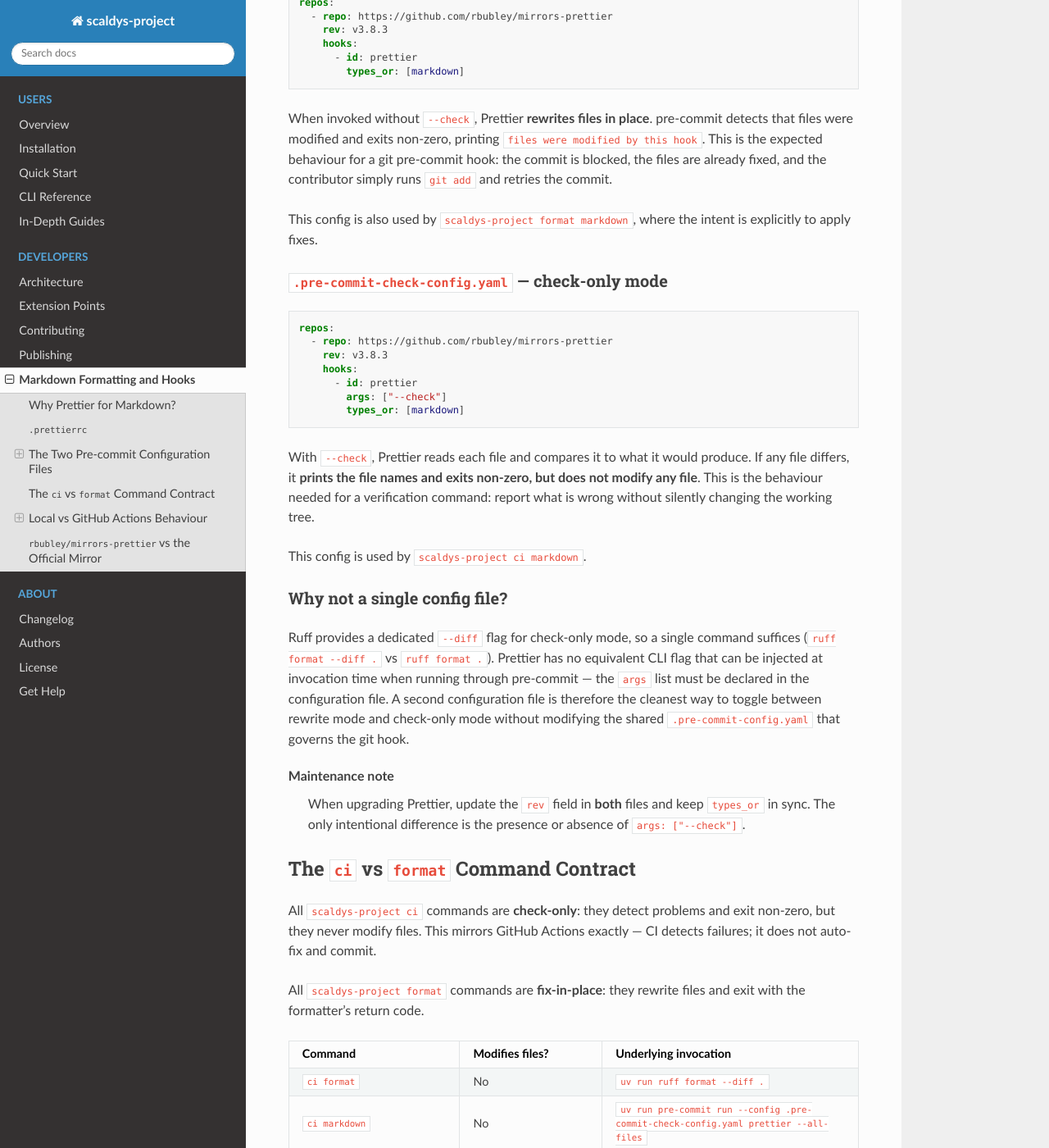
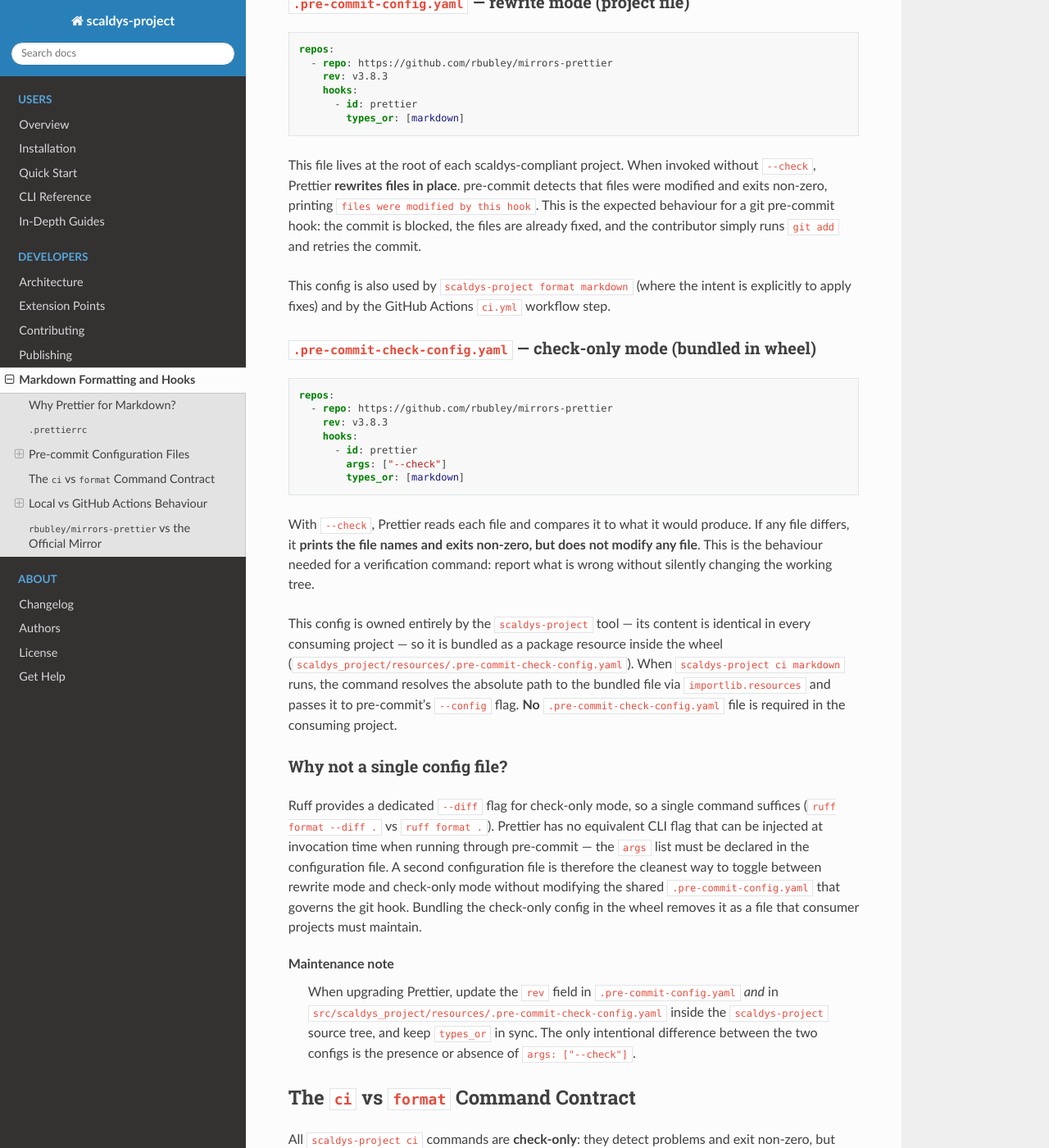
Before and after one commit to scaldys/scaldys-project, a Sphinx documentation site: the page built from docs/manual/source/developers/markdown_formatting.rst, in a window 1280 px wide and 1400 px high, scrolled down 1872 px. Shown: the whole window at 82% size. Built offline with Sphinx 7.4.7 and the Read the Docs theme 3.1.0, drawn with Linux system fonts in a browser that asks for light colours; some of the changed text lies outside the part shown.

Commit message:
Bundle check-only Prettier config into wheel and refactor `ci markdown` to use it. Update docs to reflect project-file/bundled-resource split.

```diff
--- a/docs/manual/source/developers/contributing.rst
+++ b/docs/manual/source/developers/contributing.rst
@@ -74,9 +74,9 @@
 confirm everything is clean.
 
 See :ref:`markdown_formatting_guide` for the full technical explanation of
-how ``ci markdown`` and ``format markdown`` differ, why two pre-commit
-configuration files exist, and how local behaviour compares to GitHub
-Actions.
+how ``ci markdown`` and ``format markdown`` differ, how the pre-commit config
+is split between a project-level file and the bundled wheel resource, and how
+local behaviour compares to GitHub Actions.
 
 Building the Documentation Locally
 ------------------------------------
--- a/docs/manual/source/developers/markdown_formatting.rst
+++ b/docs/manual/source/developers/markdown_formatting.rst
@@ -5,9 +5,10 @@
 *****************************
 
 This page explains the full picture of Markdown formatting in this project:
-why Prettier is used, how the two ``pre-commit`` configuration files differ,
-why they are both needed, and what happens at each stage — git commit, local
-CLI command, and GitHub Actions CI.
+why Prettier is used, how the pre-commit configuration is split between a
+project-level file and a config bundled in the ``scaldys-project`` wheel,
+and what happens at each stage — git commit, local CLI command, and GitHub
+Actions CI.
 
 .. contents:: On this page
    :local:
@@ -60,29 +61,29 @@
     trigger a spurious "files were modified by this hook" failure.
 
 
-The Two Pre-commit Configuration Files
-=======================================
+Pre-commit Configuration Files
+================================
 
-The project ships two pre-commit configuration files.  They are almost
-identical — same repository mirror, same pinned version, same file-type
-filter — but differ in one critical flag:
+Two pre-commit configurations are involved in Markdown formatting.  They are
+almost identical — same repository mirror, same pinned version, same
+file-type filter — but differ in one critical flag:
 
 .. list-table::
    :header-rows: 1
-   :widths: 35 30 35
+   :widths: 40 25 35
 
-   * - File
+   * - Config
      - Prettier flag
      - Used by
-   * - ``.pre-commit-config.yaml``
+   * - ``.pre-commit-config.yaml`` *(project file)*
      - *(none — rewrite mode)*
-     - git pre-commit hook, ``format markdown``
-   * - ``.pre-commit-check-config.yaml``
+     - git pre-commit hook, ``format markdown``, GitHub Actions
+   * - ``scaldys_project/resources/.pre-commit-check-config.yaml`` *(bundled in wheel)*
      - ``--check``
      - ``ci markdown``
 
-``.pre-commit-config.yaml`` — rewrite mode
-------------------------------------------
+``.pre-commit-config.yaml`` — rewrite mode (project file)
+----------------------------------------------------------
 
 .. code-block:: yaml
 
@@ -93,17 +94,19 @@
           - id: prettier
             types_or: [markdown]
 
-When invoked without ``--check``, Prettier **rewrites files in place**.
-pre-commit detects that files were modified and exits non-zero, printing
+This file lives at the root of each scaldys-compliant project.  When invoked
+without ``--check``, Prettier **rewrites files in place**.  pre-commit detects
+that files were modified and exits non-zero, printing
 ``files were modified by this hook``.  This is the expected behaviour for a
 git pre-commit hook: the commit is blocked, the files are already fixed, and
 the contributor simply runs ``git add`` and retries the commit.
 
-This config is also used by ``scaldys-project format markdown``, where the
-intent is explicitly to apply fixes.
+This config is also used by ``scaldys-project format markdown`` (where the
+intent is explicitly to apply fixes) and by the GitHub Actions ``ci.yml``
+workflow step.
 
-``.pre-commit-check-config.yaml`` — check-only mode
------------------------------------------------------
+``.pre-commit-check-config.yaml`` — check-only mode (bundled in wheel)
+------------------------------------------------------------------------
 
 .. code-block:: yaml
 
@@ -121,7 +124,14 @@
 verification command: report what is wrong without silently changing the
 working tree.
 
-This config is used by ``scaldys-project ci markdown``.
+This config is owned entirely by the ``scaldys-project`` tool — its content
+is identical in every consuming project — so it is bundled as a package
+resource inside the wheel
+(``scaldys_project/resources/.pre-commit-check-config.yaml``).  When
+``scaldys-project ci markdown`` runs, the command resolves the absolute path
+to the bundled file via ``importlib.resources`` and passes it to pre-commit's
+``--config`` flag.  **No** ``.pre-commit-check-config.yaml`` file is required
+in the consuming project.
 
 Why not a single config file?
 ------------------------------
@@ -132,12 +142,16 @@
 running through pre-commit — the ``args`` list must be declared in the
 configuration file.  A second configuration file is therefore the cleanest
 way to toggle between rewrite mode and check-only mode without modifying the
-shared ``.pre-commit-config.yaml`` that governs the git hook.
+shared ``.pre-commit-config.yaml`` that governs the git hook.  Bundling the
+check-only config in the wheel removes it as a file that consumer projects
+must maintain.
 
 Maintenance note
-    When upgrading Prettier, update the ``rev`` field in **both** files and
-    keep ``types_or`` in sync.  The only intentional difference is the
-    presence or absence of ``args: ["--check"]``.
+    When upgrading Prettier, update the ``rev`` field in ``.pre-commit-config.yaml``
+    *and* in ``src/scaldys_project/resources/.pre-commit-check-config.yaml``
+    inside the ``scaldys-project`` source tree, and keep ``types_or`` in sync.
+    The only intentional difference between the two configs is the presence or
+    absence of ``args: ["--check"]``.
 
 
 The ``ci`` vs ``format`` Command Contract
@@ -201,7 +215,9 @@
 ``scaldys-project ci markdown`` (local)
 -----------------------------------------
 
-Uses ``.pre-commit-check-config.yaml`` (``--check`` mode).
+Uses the check-only config bundled in the ``scaldys-project`` wheel
+(``--check`` mode).  No ``.pre-commit-check-config.yaml`` file is needed in
+the project.
 
 * All files correctly formatted: exits ``0``.
 * Any file needs formatting: prints the offending file names, exits non-zero.
@@ -237,13 +253,14 @@
 
 Why the GitHub Actions step uses rewrite mode
    Prettier does not expose a ``--check``-only mode through the pre-commit
-   hook interface without an ``args`` override.  The CI step predates the
-   introduction of ``.pre-commit-check-config.yaml`` and continues to work
-   correctly because a non-zero exit is all that is needed to fail the
-   pipeline.  Changing it would require either passing ``args`` in the
-   workflow YAML (coupling CI to the hook internals) or switching to a
-   different invocation strategy.  The current approach is simpler and the
-   outcome is identical.
+   hook interface without an ``args`` override in a config file.  The CI step
+   uses the project's ``.pre-commit-config.yaml`` (rewrite mode) and relies
+   on pre-commit's non-zero exit to fail the pipeline — the runner is
+   ephemeral and never commits rewrites back, so the net effect is identical
+   to a check.  Switching to the bundled check-only config would require the
+   workflow to invoke ``scaldys-project ci markdown`` instead of calling
+   pre-commit directly; the current approach is simpler and the outcome is
+   identical.
 
 
 ``rbubley/mirrors-prettier`` vs the Official Mirror
--- a/pyproject.toml
+++ b/pyproject.toml
@@ -1,6 +1,6 @@
 [project]
 name = "scaldys-project"
-version = "0.12.0"
+version = "0.13.0"
 authors = [
   { name="Scaldys", email="scaldys@scaldys.net" },
 ]
@@ -43,6 +43,9 @@
 [tool.setuptools.packages.find]
 where = ["src"]
 
+[tool.setuptools.package-data]
+"scaldys_project.resources" = [".pre-commit-check-config.yaml"]
+
 [dependency-groups]
 dev = [
     "cython>=3.2.4",
```
Also changed, not shown: other parts of docs/manual/source/developers/markdown_formatting.rst (+1 -1 lines), docs/manual/source/users/cli_usage.rst (+6 -5 lines), src/scaldys_project/resources/.pre-commit-check-config.yaml (renamed from .pre-commit-check-config.yaml), 4 other files.
